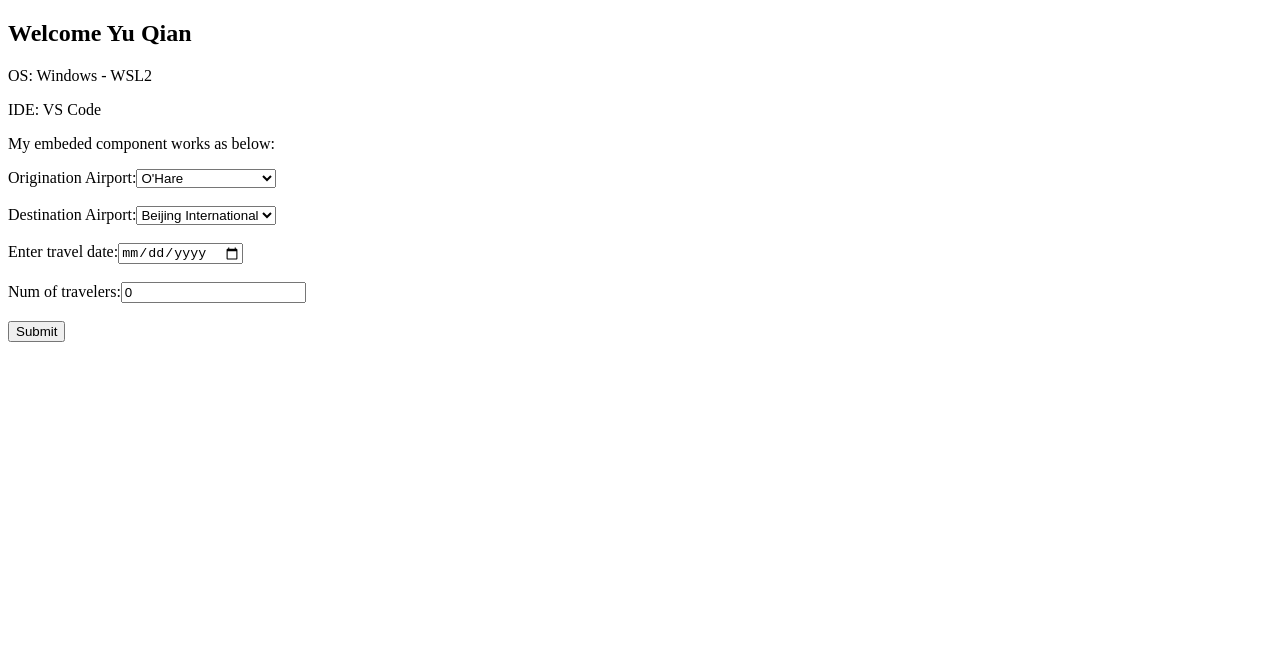
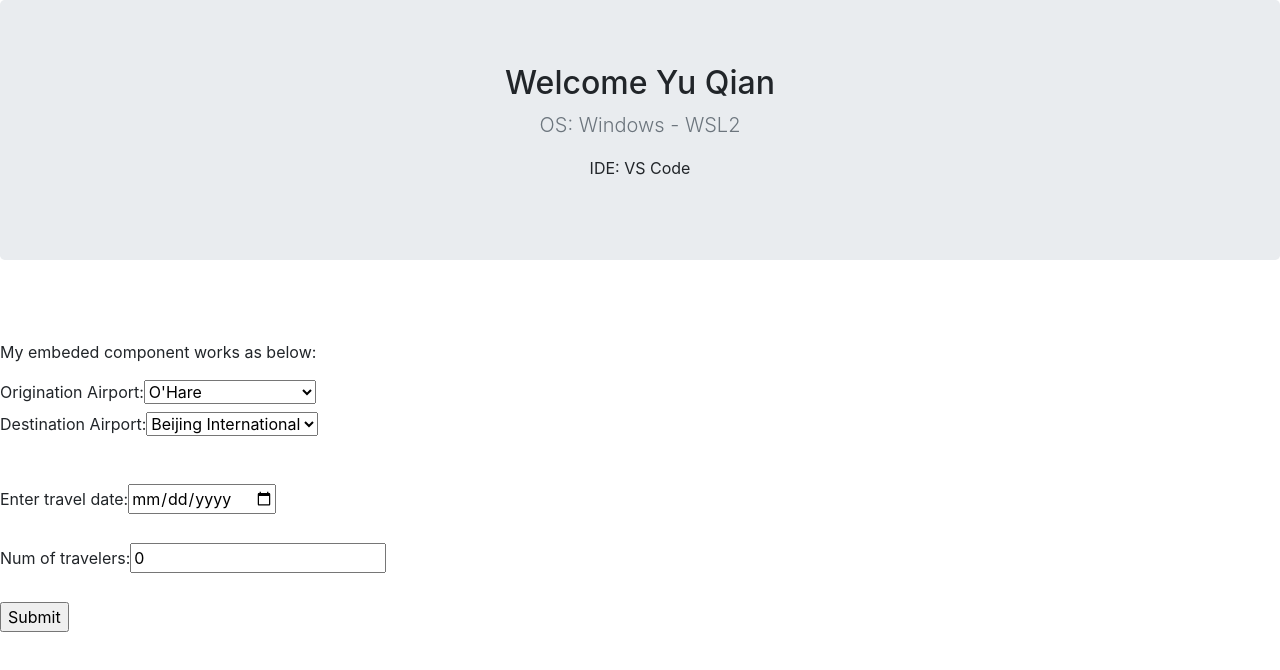
Before and after one commit to rayqian/web_application_angular, an Angular app: page / in a window 1280 px wide. Shown: the top 670 px of the page. Built offline with nearby package versions, Linux system fonts and the light colour scheme.

Commit message:
integrate with bootstrap

```diff
--- a/angular.json
+++ b/angular.json
@@ -24,6 +24,7 @@
               "src/assets"
             ],
             "styles": [
+              "./node_modules/bootstrap/dist/css/bootstrap.css",
               "src/styles.css"
             ],
             "scripts": []
--- a/package.json
+++ b/package.json
@@ -19,6 +19,7 @@
     "@angular/platform-browser": "~10.1.3",
     "@angular/platform-browser-dynamic": "~10.1.3",
     "@angular/router": "~10.1.3",
+    "bootstrap": "^4.5.3",
     "rxjs": "~6.6.0",
     "tslib": "^2.0.0",
     "zone.js": "~0.10.2"
--- a/src/app/app.component.html
+++ b/src/app/app.component.html
@@ -1,5 +1,9 @@
-<h2>Welcome Yu Qian</h2>
-<p>OS:  Windows - WSL2
-<p>IDE: VS Code
+<section class="jumbotron text-center">
+    <div class="container">
+      <h2>Welcome Yu Qian</h2>
+      <p class="lead text-muted">OS:  Windows - WSL2</p>
+      <p>IDE: VS Code</p>
+    </div>
+  </section>
 
 <app-client-info></app-client-info>
--- a/src/app/client-info/client-info.component.html
+++ b/src/app/client-info/client-info.component.html
@@ -1,6 +1,7 @@
+<br><br>
 <p>My embeded component works as below: </p>
-
 <form>
+  <div class="form-group">
     <label for="originationAirport">Origination Airport:</label>
     <select name="originationAirport" id="originationAirport">
       <option value="ord">O'Hare</option>
@@ -8,7 +9,7 @@
       <option value="bos">Boston</option>
       <option value="bj">Beijing International</option>
     </select>
-  <br><br>
+    <br>
 
     <label for="destinationAirport">Destination Airport:</label>
     <select name="destinationAirport" id="destinationAirport">
@@ -18,7 +19,7 @@
       <option value="ord">O'Hare</option>
     </select>
     <br><br>
-
+  </div>
   <label for="travelDate">Enter travel date:</label>
   <input type="date" id="travelDate" name="travelDate" min="2020-10-20"><br><br>
 
--- a/src/index.html
+++ b/src/index.html
@@ -6,6 +6,7 @@
   <base href="/">
   <meta name="viewport" content="width=device-width, initial-scale=1">
   <link rel="icon" type="image/x-icon" href="favicon.ico">
+  <link rel="stylesheet" href="https://cdn.jsdelivr.net/npm/bootstrap@4.5.3/dist/css/bootstrap.min.css" integrity="sha384-TX8t27EcRE3e/ihU7zmQxVncDAy5uIKz4rEkgIXeMed4M0jlfIDPvg6uqKI2xXr2" crossorigin="anonymous">
 </head>
 <body>
   <app-root></app-root>
```
Also changed, not shown: 1 other file (tests, documents, lock files or other folders). Lines whose indentation alone changed are shown as unchanged.
